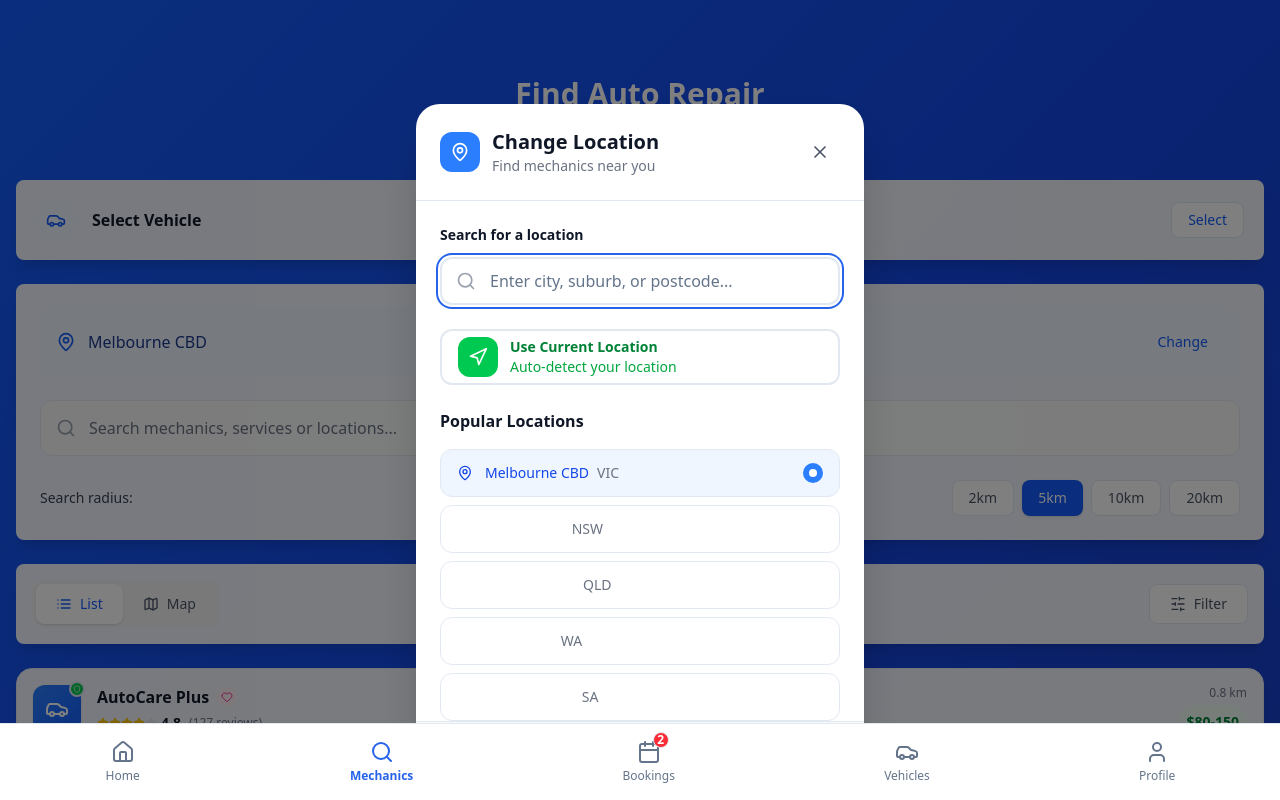
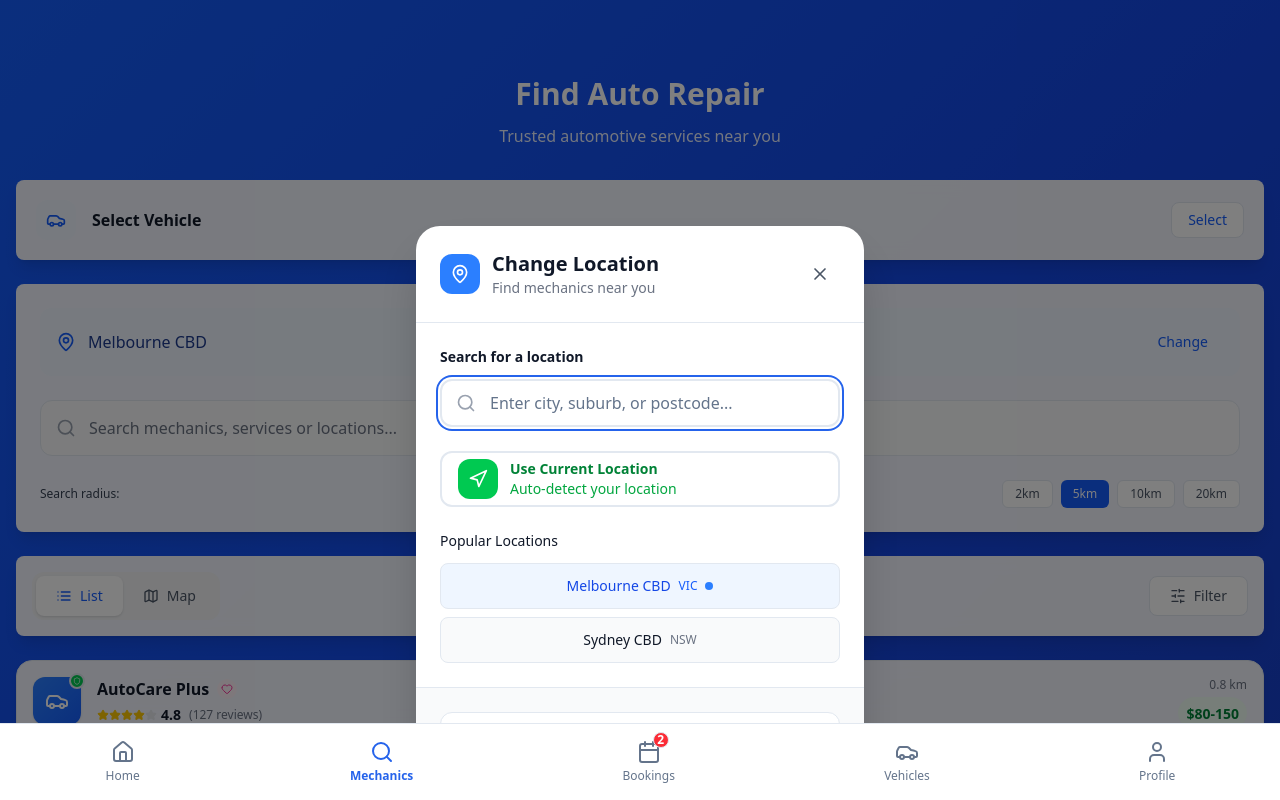
Before and after one commit to sanathTheDeveloper/auto-serve, a Next.js app: page /mechanics in a window 1280 px wide. Both pictures are taken after a click on the button "Change". Shown: the top 800 px of the page. Built offline with nearby package versions, Linux system fonts and the light colour scheme.

Commit message:
style: change find mechanics

```diff
--- a/src/app/mechanics/page.tsx
+++ b/src/app/mechanics/page.tsx
@@ -569,19 +569,19 @@ export default function Mechanics() {
 
             {/* Search Radius */}
             <div className="flex items-center justify-between">
-              <span className="text-sm font-medium text-gray-700">
+              <span className="text-xs font-medium text-gray-700 flex-shrink-0">
                 Search radius:
               </span>
-              <div className="flex gap-2">
+              <div className="flex gap-2 flex-shrink-0">
                 {[2, 5, 10, 20].map((radius) => (
                   <Button
                     key={radius}
                     variant={searchRadius === radius ? "default" : "outline"}
                     size="sm"
                     onClick={() => setSearchRadius(radius)}
-                    className={`h-9 px-4 text-sm font-medium rounded-lg transition-all ${
+                    className={`h-7 px-3 text-xs font-medium rounded-md transition-all flex-shrink-0 ${
                       searchRadius === radius
-                        ? "bg-blue-600 hover:bg-blue-700 text-white shadow-sm"
+                        ? "bg-blue-600 hover:bg-blue-700 text-white"
                         : "text-gray-600 border-gray-200 hover:border-blue-300 hover:text-blue-600"
                     }`}
                   >
@@ -835,19 +835,13 @@ export default function Mechanics() {
 
               {/* Popular Locations */}
               <div>
-                <h3 className="font-semibold text-gray-900 mb-4">
+                <h3 className="font-medium text-gray-900 mb-3 text-sm">
                   Popular Locations
                 </h3>
                 <div className="space-y-2">
                   {[
                     { name: "Melbourne CBD", state: "VIC" },
                     { name: "Sydney CBD", state: "NSW" },
-                    { name: "Brisbane CBD", state: "QLD" },
-                    { name: "Perth CBD", state: "WA" },
-                    { name: "Adelaide CBD", state: "SA" },
-                    { name: "Gold Coast", state: "QLD" },
-                    { name: "Newcastle", state: "NSW" },
-                    { name: "Canberra", state: "ACT" },
                   ]
                     .filter(
                       (location) =>
@@ -857,29 +851,35 @@ export default function Mechanics() {
                           .includes(locationSearchQuery.toLowerCase())
                     )
                     .map((location) => (
-                      <Button
+                      <div
                         key={location.name}
-                        variant="outline"
                         onClick={() => handleLocationSelect(location.name)}
-                        className={`w-full justify-start h-12 px-4 ${
+                        className={`w-full p-3 rounded-lg cursor-pointer transition-all ${
                           currentLocation === location.name
-                            ? "border-blue-500 bg-blue-50 text-blue-700"
-                            : "border-gray-200 hover:bg-gray-50"
-                        } rounded-xl`}
+                            ? "bg-blue-50 border border-blue-200"
+                            : "bg-gray-50 hover:bg-gray-100 border border-transparent"
+                        }`}
                       >
-                        <MapPin className="w-4 h-4 mr-3 flex-shrink-0" />
-                        <div className="text-left">
-                          <span className="font-medium">{location.name}</span>
-                          <span className="text-sm text-gray-500 ml-2">
+                        <div className="flex items-center justify-center">
+                          <span className={`font-medium text-sm ${
+                            currentLocation === location.name
+                              ? "text-blue-700"
+                              : "text-gray-900"
+                          }`}>
+                            {location.name}
+                          </span>
+                          <span className={`text-xs ml-2 ${
+                            currentLocation === location.name
+                              ? "text-blue-600"
+                              : "text-gray-500"
+                          }`}>
                             {location.state}
                           </span>
+                          {currentLocation === location.name && (
+                            <div className="ml-2 w-2 h-2 bg-blue-500 rounded-full"></div>
+                          )}
                         </div>
-                        {currentLocation === location.name && (
-                          <div className="ml-auto w-5 h-5 bg-blue-500 rounded-full flex items-center justify-center">
-                            <div className="w-2 h-2 bg-white rounded-full"></div>
-                          </div>
-                        )}
-                      </Button>
+                      </div>
                     ))}
                 </div>
               </div>
```
